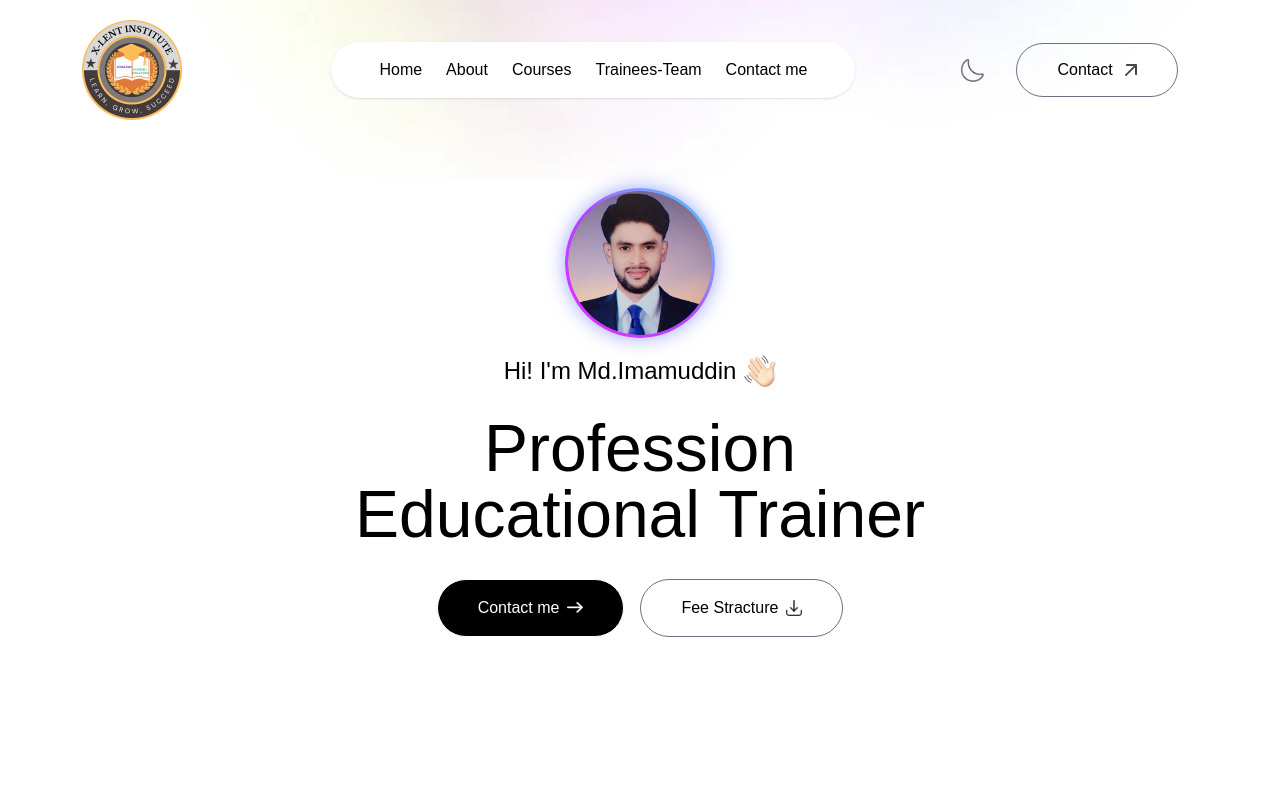
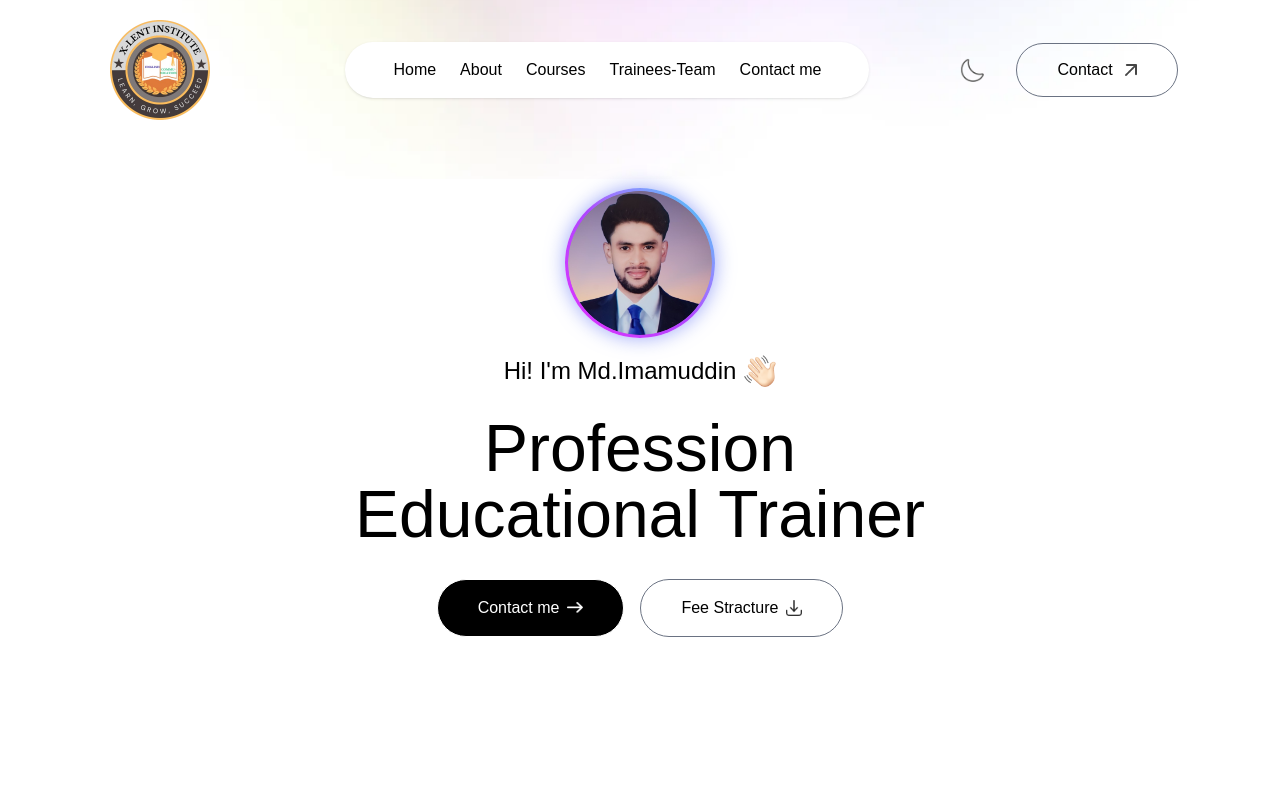
Before and after one commit to ASIFRAZA1415/Xlent_portfolio, a Next.js app: page / in a window 1280 px wide. Shown: the top 800 px of the page. Built offline with nearby package versions, Linux system fonts and the light colour scheme; a web font is replaced by a local one.

Commit message:
logo size changes

```diff
--- a/components/Navbar.jsx
+++ b/components/Navbar.jsx
@@ -39,7 +39,7 @@ const Navbar = ({isDarkMode, setIsDarkMode}) => {
       <nav className={`w-full fixed-top-0 px-3 lg:px-8 xl:px-[8%] py-5
       flex items-center justify-between z-50 ${isScroll ? "bg-white bg-opacity-50 backdrop-blur-lg shadow-sm dark:bg-[#11001F] dark:shadow-white/20" : ""} `}>
         <a href='#top'>
-            <Image src={assets.logo} alt='' className='w-17 sm:w-17 md:w-21 lg:w-25 xl:w-25 ml-0 sm:ml-[-10px] md:ml-[-20px] cursor-pointer mr-5 sm:mr-8 md:mr-11 dark:invert '/>
+            <Image src={assets.logo} alt='' className='w-17 sm:w-15 md:w-17 lg:w-25 xl:w-25 ml-2   cursor-pointer mr-5 sm:mr-8 md:mr-11 dark:invert '/>
         </a>
         <ul className={`hidden md:flex items-center gap-4 lg:gap-6 rounded-full px-12 py-3 ${isScroll ? "" : "bg-white shadow-sm bg-opacity-50 dark:border dark:border-white/50 dark:bg-transparent"}  `}>
             <li><a href='#home'>Home</a></li>
```
